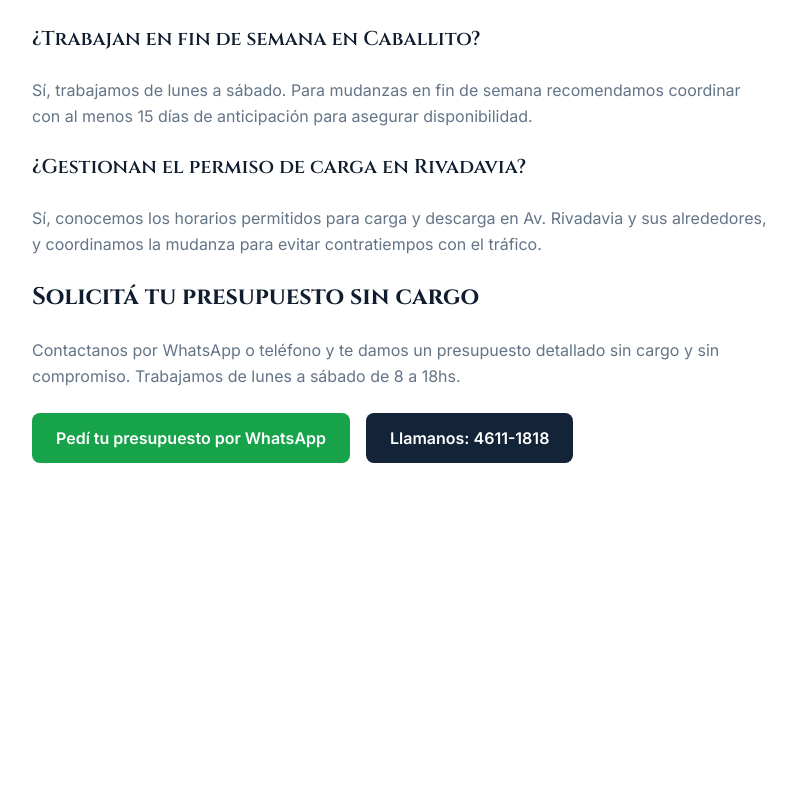
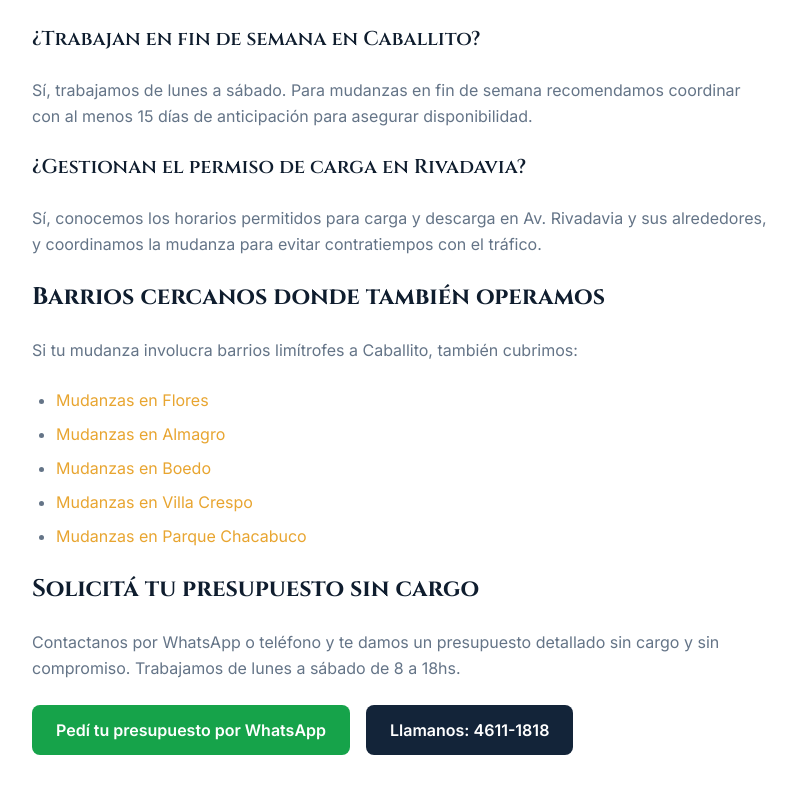
Before and after one commit to Lukaku55/marinomudanzas-next, a Next.js app: page /blog/mudanzas-caballito in a window 1280 px wide. Shown: the part 954-1747 px from the top of the page, without its empty margins (240-1037 px from the left). Before the commit the page ends 1497 px from the top, so only its background shows below. Built offline with nearby package versions, Linux system fonts and the light colour scheme.

Commit message:
SEO: agregar links internos entre barrios para mejorar autoridad temática

```diff
--- a/app/blog/mudanzas-belgrano/page.tsx
+++ b/app/blog/mudanzas-belgrano/page.tsx
@@ -65,6 +65,16 @@ export default function Page() {
             <h3 className="font-display text-xl font-semibold text-foreground mt-6 mb-2">¿Hacen mudanzas internacionales desde Belgrano?</h3>
             <p>Realizamos mudanzas al interior del país y países limítrofes. Para mudanzas internacionales podemos asesorarte sobre los trámites necesarios.</p>
 
+            <h2 className="font-display text-2xl font-bold text-foreground mt-10 mb-4">Barrios cercanos donde también operamos</h2>
+            <p>Si tu mudanza involucra barrios limítrofes a Belgrano, también cubrimos:</p>
+            <ul className="list-disc pl-6 space-y-2">
+              <li><a href="/blog/mudanzas-palermo" className="text-gold hover:underline">Mudanzas en Palermo</a></li>
+              <li><a href="/blog/mudanzas-nunez" className="text-gold hover:underline">Mudanzas en Núñez</a></li>
+              <li><a href="/blog/mudanzas-colegiales" className="text-gold hover:underline">Mudanzas en Colegiales</a></li>
+              <li><a href="/blog/mudanzas-saavedra" className="text-gold hover:underline">Mudanzas en Saavedra</a></li>
+              <li><a href="/blog/mudanzas-villa-urquiza" className="text-gold hover:underline">Mudanzas en Villa Urquiza</a></li>
+            </ul>
+
             <h2 className="font-display text-2xl font-bold text-foreground mt-10 mb-4">Solicitá tu presupuesto sin cargo</h2>
             <p>Contactanos por WhatsApp o teléfono y te damos un presupuesto detallado sin cargo y sin compromiso. Trabajamos de lunes a sábado de 8 a 18hs.</p>
             <div className="flex flex-col sm:flex-row gap-4 mt-6">
--- a/app/blog/mudanzas-caballito/page.tsx
+++ b/app/blog/mudanzas-caballito/page.tsx
@@ -64,6 +64,16 @@ export default function Page() {
             <h3 className="font-display text-xl font-semibold text-foreground mt-6 mb-2">¿Gestionan el permiso de carga en Rivadavia?</h3>
             <p>Sí, conocemos los horarios permitidos para carga y descarga en Av. Rivadavia y sus alrededores, y coordinamos la mudanza para evitar contratiempos con el tráfico.</p>
 
+            <h2 className="font-display text-2xl font-bold text-foreground mt-10 mb-4">Barrios cercanos donde también operamos</h2>
+            <p>Si tu mudanza involucra barrios limítrofes a Caballito, también cubrimos:</p>
+            <ul className="list-disc pl-6 space-y-2">
+              <li><a href="/blog/mudanzas-flores" className="text-gold hover:underline">Mudanzas en Flores</a></li>
+              <li><a href="/blog/mudanzas-almagro" className="text-gold hover:underline">Mudanzas en Almagro</a></li>
+              <li><a href="/blog/mudanzas-boedo" className="text-gold hover:underline">Mudanzas en Boedo</a></li>
+              <li><a href="/blog/mudanzas-villa-crespo" className="text-gold hover:underline">Mudanzas en Villa Crespo</a></li>
+              <li><a href="/blog/mudanzas-parque-chacabuco" className="text-gold hover:underline">Mudanzas en Parque Chacabuco</a></li>
+            </ul>
+
             <h2 className="font-display text-2xl font-bold text-foreground mt-10 mb-4">Solicitá tu presupuesto sin cargo</h2>
             <p>Contactanos por WhatsApp o teléfono y te damos un presupuesto detallado sin cargo y sin compromiso. Trabajamos de lunes a sábado de 8 a 18hs.</p>
             <div className="flex flex-col sm:flex-row gap-4 mt-6">
--- a/app/blog/mudanzas-flores/page.tsx
+++ b/app/blog/mudanzas-flores/page.tsx
@@ -57,6 +57,16 @@ export default function Page() {
             <p>Al tener nuestra base en Flores, podemos estar en cualquier punto del barrio en muy poco tiempo. Esto nos permite ser muy puntuales con los horarios acordados.</p>
             <h3 className="font-display text-xl font-semibold text-foreground mt-6 mb-2">¿Hacen mudanzas dentro del mismo barrio en Flores?</h3>
             <p>Sí, realizamos mudanzas dentro del mismo barrio, incluso entre calles cercanas. No hay distancia mínima para nuestro servicio.</p>
+            <h2 className="font-display text-2xl font-bold text-foreground mt-10 mb-4">Barrios cercanos donde también operamos</h2>
+            <p>Si tu mudanza involucra barrios limítrofes a Flores, también cubrimos:</p>
+            <ul className="list-disc pl-6 space-y-2">
+              <li><a href="/blog/mudanzas-caballito" className="text-gold hover:underline">Mudanzas en Caballito</a></li>
+              <li><a href="/blog/mudanzas-floresta" className="text-gold hover:underline">Mudanzas en Floresta</a></li>
+              <li><a href="/blog/mudanzas-almagro" className="text-gold hover:underline">Mudanzas en Almagro</a></li>
+              <li><a href="/blog/mudanzas-boedo" className="text-gold hover:underline">Mudanzas en Boedo</a></li>
+              <li><a href="/blog/mudanzas-liniers" className="text-gold hover:underline">Mudanzas en Liniers</a></li>
+            </ul>
+
             <h2 className="font-display text-2xl font-bold text-foreground mt-10 mb-4">Solicitá tu presupuesto sin cargo</h2>
             <p>Contactanos por WhatsApp o teléfono y te damos un presupuesto detallado sin cargo y sin compromiso. Trabajamos de lunes a sábado de 8 a 18hs.</p>
             <div className="flex flex-col sm:flex-row gap-4 mt-6">
--- a/app/blog/mudanzas-palermo/page.tsx
+++ b/app/blog/mudanzas-palermo/page.tsx
@@ -65,6 +65,16 @@ export default function Page() {
             <h3 className="font-display text-xl font-semibold text-foreground mt-6 mb-2">¿Gestionan los permisos de carga en Palermo?</h3>
             <p>Sí, coordinamos con los encargados de edificios y gestionamos los permisos de carga y descarga necesarios. En calles peatonales o con restricción de tráfico coordinamos el horario adecuado.</p>
 
+            <h2 className="font-display text-2xl font-bold text-foreground mt-10 mb-4">Barrios cercanos donde también operamos</h2>
+            <p>Si tu mudanza involucra barrios limítrofes a Palermo, también cubrimos:</p>
+            <ul className="list-disc pl-6 space-y-2">
+              <li><a href="/blog/mudanzas-belgrano" className="text-gold hover:underline">Mudanzas en Belgrano</a></li>
+              <li><a href="/blog/mudanzas-villa-crespo" className="text-gold hover:underline">Mudanzas en Villa Crespo</a></li>
+              <li><a href="/blog/mudanzas-colegiales" className="text-gold hover:underline">Mudanzas en Colegiales</a></li>
+              <li><a href="/blog/mudanzas-chacarita" className="text-gold hover:underline">Mudanzas en Chacarita</a></li>
+              <li><a href="/blog/mudanzas-recoleta" className="text-gold hover:underline">Mudanzas en Recoleta</a></li>
+            </ul>
+
             <h2 className="font-display text-2xl font-bold text-foreground mt-10 mb-4">Solicitá tu presupuesto sin cargo</h2>
             <p>Contactanos por WhatsApp o teléfono y te damos un presupuesto detallado sin cargo y sin compromiso. Trabajamos de lunes a sábado de 8 a 18hs.</p>
             <div className="flex flex-col sm:flex-row gap-4 mt-6">
```
